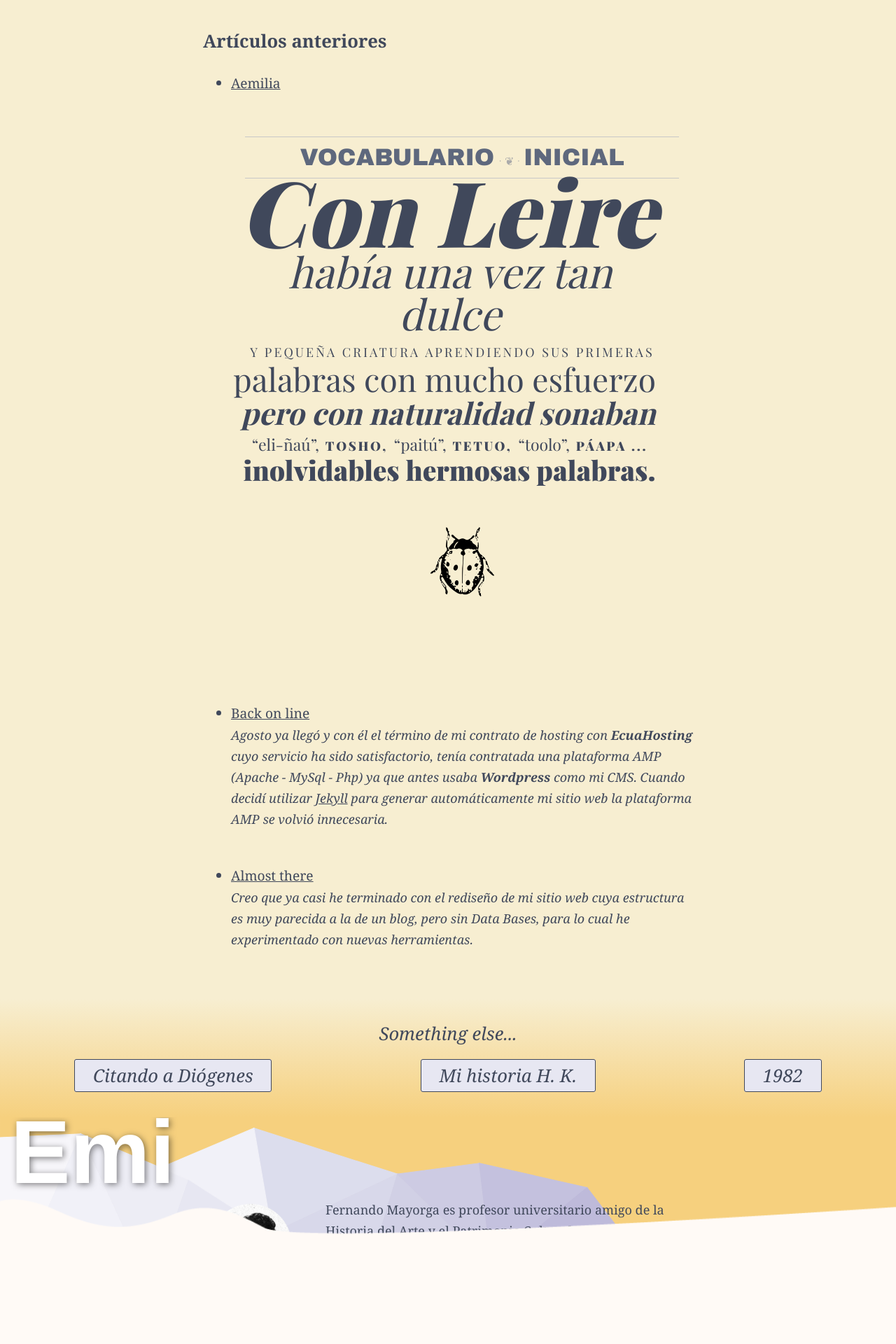
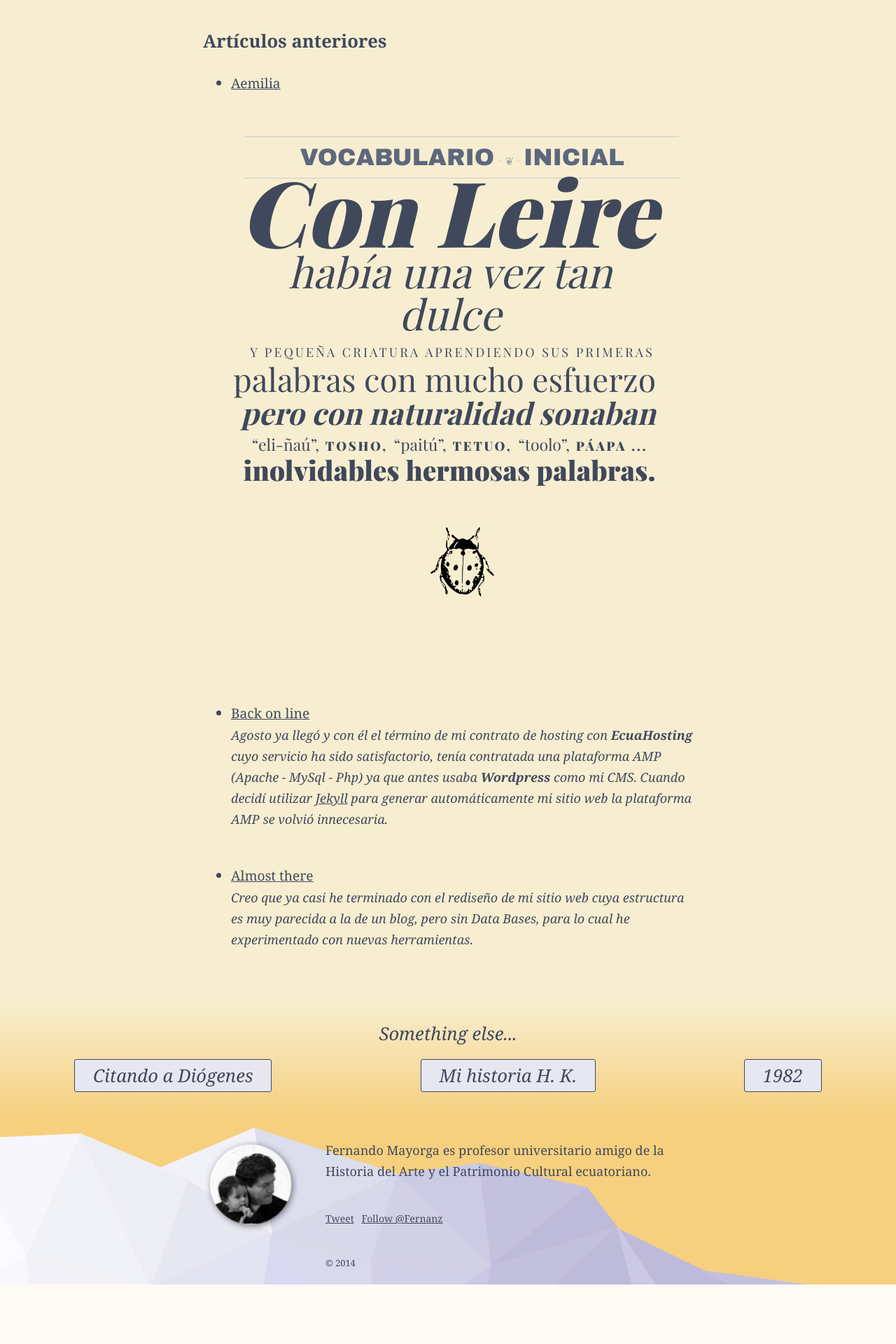
Before and after one commit to fernanz/fernanz.github.io, a Jekyll site: the page built from index.html, in a window 1280 px wide. Shown: the part 2399-4319 px from the top of the page at 70% size. Built offline with Jekyll 4.4.1, drawn with Linux system fonts in a browser that asks for light colours; some web fonts are replaced; Markdown is read by kramdown in place of the engine named in the settings; comment, search, counter and statistics services are not loaded; after the commit the page ends 4234 px from its top, so only the background shows below that.

Commit message:
The very final tweak
Ok…

```diff
--- a/_includes/footer.html
+++ b/_includes/footer.html
@@ -1,5 +1,4 @@
  <footer id="footer">
-    <h1>Emi</h1>
       <div class="wrapper">
         <figure class="wow pulse" data-wow-iteration="infinite" data-wow-duration="2000ms"><img src="/assets/nu_ava.png" alt="Gravatar for Fernando Mayorga" class="gravatar"></figure>
         <article>
--- a/css/main.css
+++ b/css/main.css
@@ -755,10 +755,7 @@ img[src*='http://www.gravatar.com'] {
   color: #40485b;
   margin-top: 0rem;
   padding: 2rem 0 1.25rem 0;
-  position: relative;
-  -webkit-mask-image: url("/assets/grey.png");
-  -webkit-mask-repeat: no-repeat;
-  -webkit-mask-size: cover; }
+  position: relative; }
   #footer a, #footer a:link, #footer a:visited {
     color: #40485b; }
   #footer p {
@@ -769,12 +766,6 @@ img[src*='http://www.gravatar.com'] {
     font-family: 'Libre Baskerville', georgia, serif;
     font-style: italic;
     font-weight: 300; }
-  #footer h1 {
-    font-family: Helvetica, sans-serif;
-    color: white;
-    font-size: 10em;
-    margin: -50px 0 0 15px;
-    -webkit-filter: drop-shadow(2px 2px 5px rgba(0, 0, 0, 0.5)); }
   #footer .wrapper {
     zoom: 1; }
     #footer .wrapper:before, #footer .wrapper:after {
@@ -787,7 +778,8 @@ img[src*='http://www.gravatar.com'] {
   #footer figure {
     text-align: center;
     padding-bottom: 1.25rem;
-    width: 100%; }
+    width: 100%;
+    -webkit-filter: drop-shadow(2px 2px 5px rgba(0, 0, 0, 0.5)); }
     @media only screen and (min-width: 40em) {
       #footer figure {
         float: left;
```
Also changed, not shown: css/_footer.scss (+1 -11 lines), assets/grey.png (deleted).
